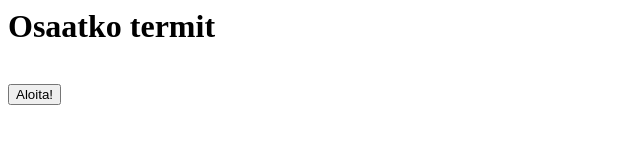
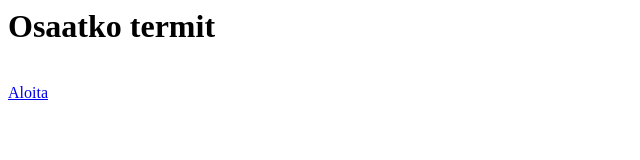
Before and after one commit to Kvgpartio/partiotermit, a plain HTML site: page index.html in a window 1280 px wide. Shown: the whole page, without its empty margins (0-640 px from the left). Drawn offline with nearby package versions, Linux system fonts and the light colour scheme.

Commit message:
Aloitus linkki

```diff
--- a/index.html
+++ b/index.html
@@ -7,6 +7,6 @@
 <body>
 <h1> Osaatko termit </h1>
 <br>
-<button type="button">Aloita!</button>
+<a href="Kysymykset.html">Aloita</a>
 </body>
 </html>
```
